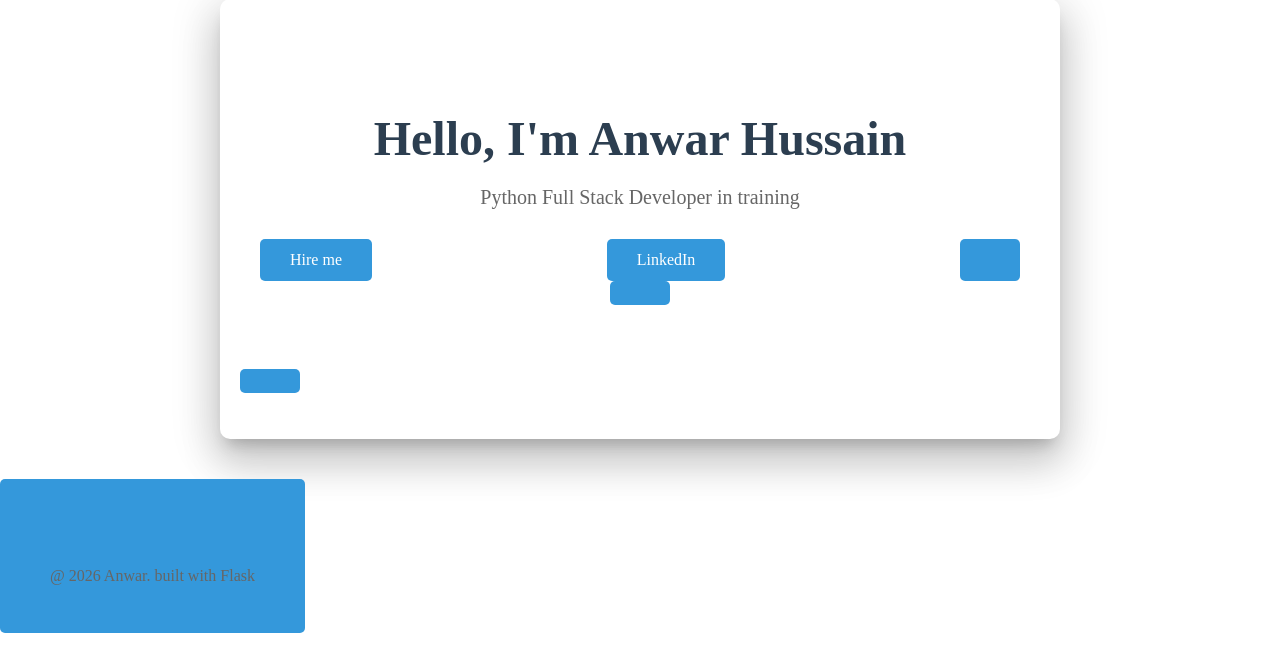
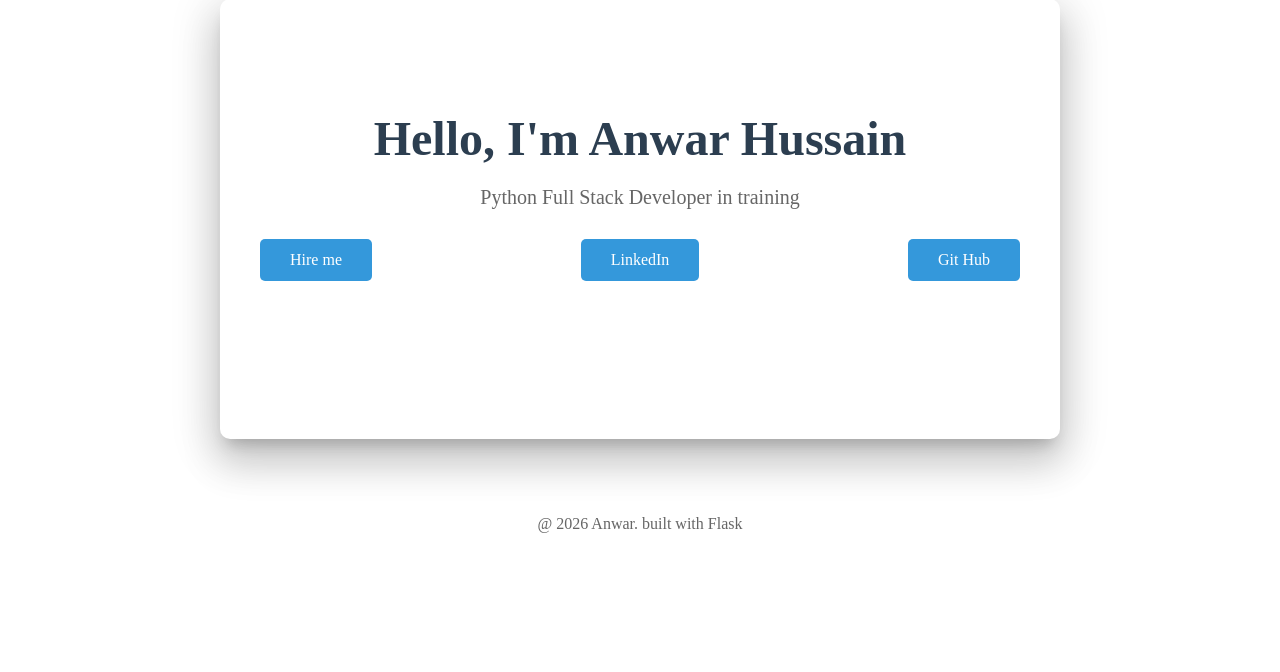
Before and after one commit to anwar14206-commits/My-Portfolio, a Flask app: page / in a window 1280 px wide. Shown: the part 92-764 px from the top of the page. Run offline with Flask 3, Linux system fonts and the light colour scheme.

Commit message:
Update home.html

```diff
--- a/Project_portfolio/templates/home.html
+++ b/Project_portfolio/templates/home.html
@@ -7,7 +7,7 @@
         <div class="about">
             <a href="{{url_for('contact')}}" class="btn">Hire me</a>
             <a href="https://www.linkedin.com/in/anwar-hussain-014aba37b" class="btn">LinkedIn</a>
-            <a href="https://github.com/anwar14206-commits" class="btn"Git Hub</a>
+            <a href="https://github.com/anwar14206-commits" class="btn">Git Hub</a>
         </div>
     </div>
 {%  endblock %}
```
